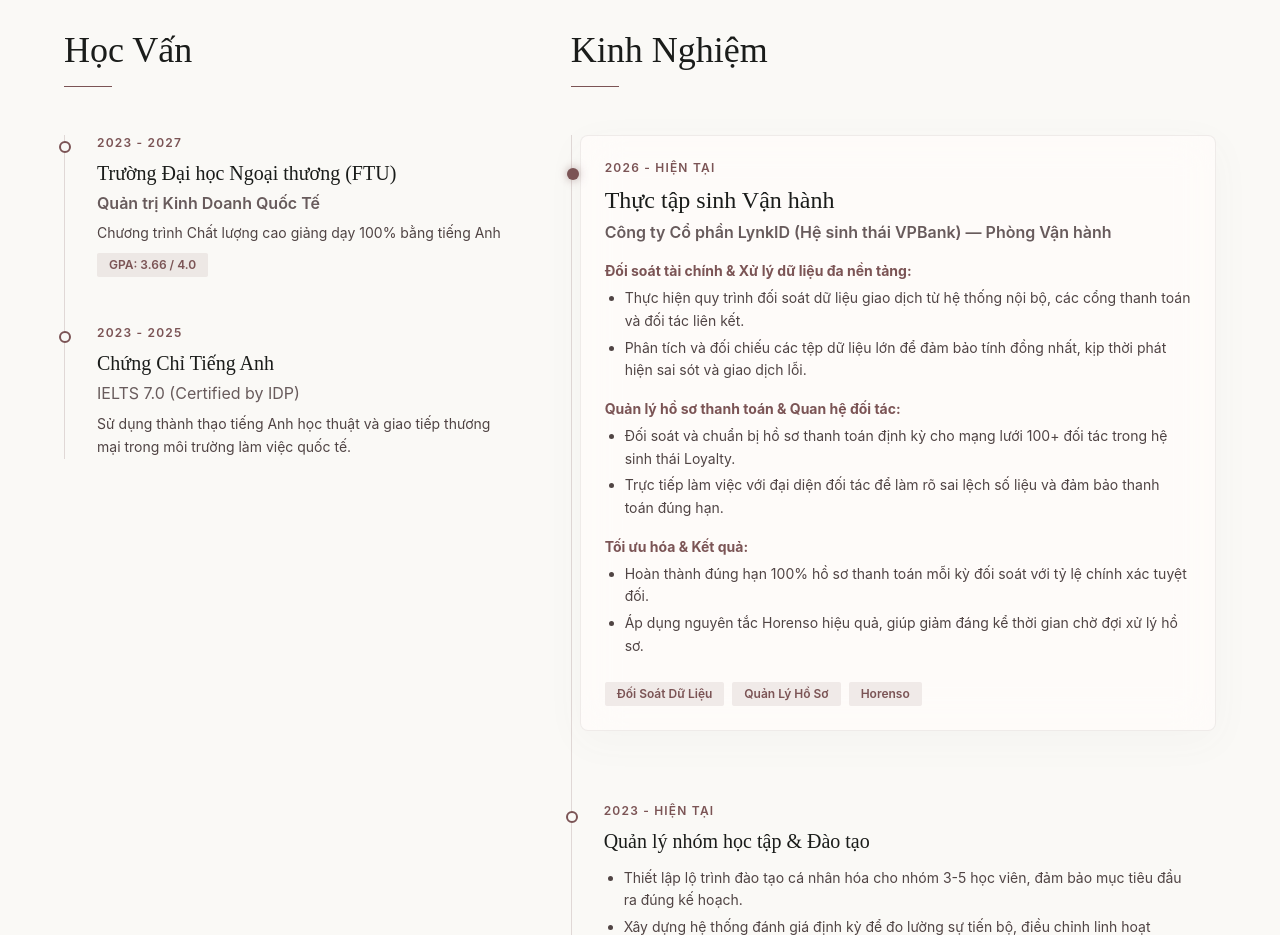
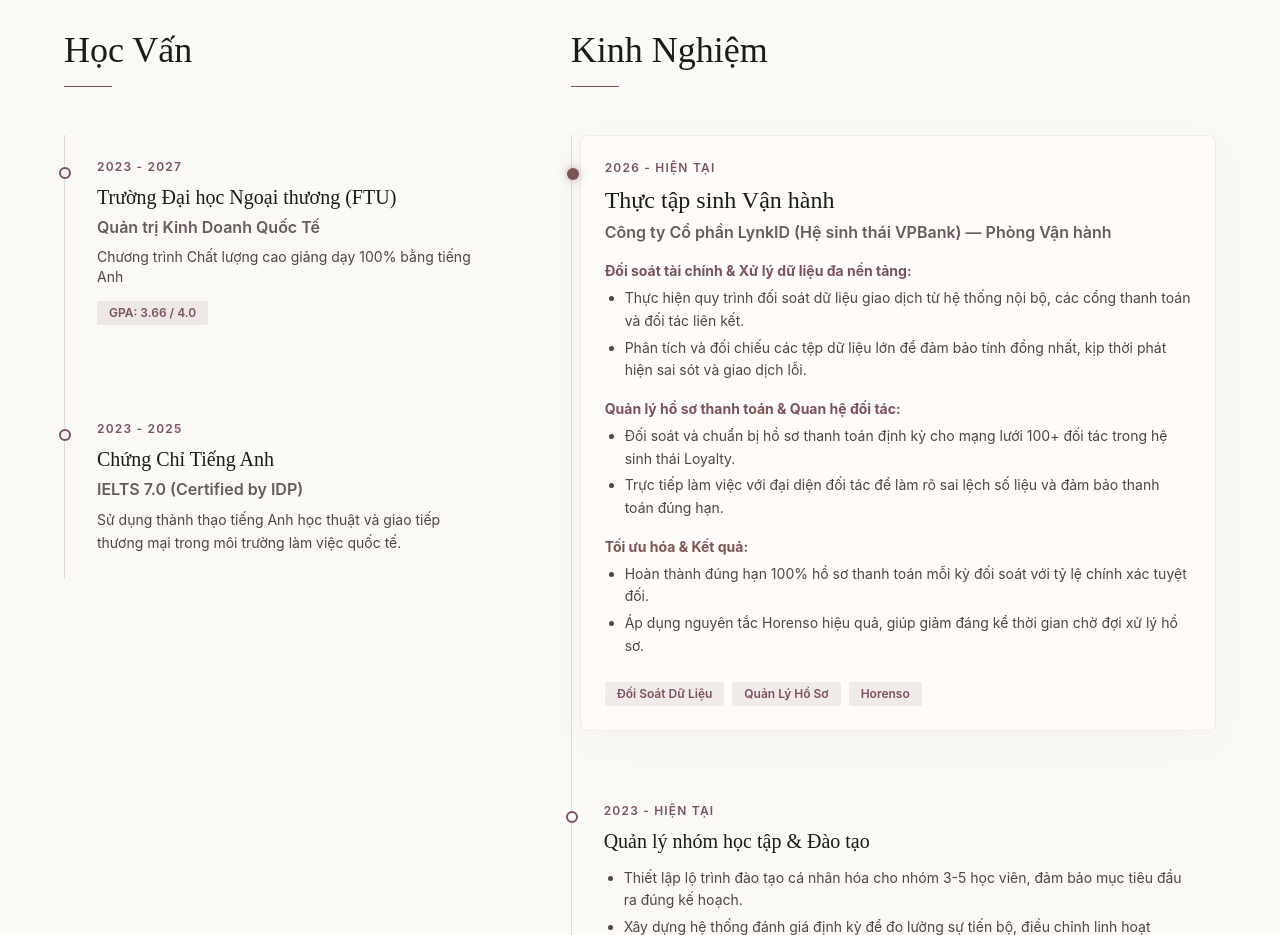
Before and after one commit to Trungs0002/portfolio-giang, a React (Create React App) app in the folder client/: page / in a window 1280 px wide. Shown: the part 3300-4235 px from the top of the page. Built offline with nearby package versions, Linux system fonts and the light colour scheme.

Commit message:
Align the education timeline cards symmetrically with experience list items

```diff
--- a/client/src/components/Experience.js
+++ b/client/src/components/Experience.js
@@ -17,8 +17,8 @@ const Experience = () => {
           <div className="relative pl-8 border-l border-[#7b5455]/20 space-y-12">
 
             {/* FTU */}
-            <div className="relative">
-              <div className="absolute -left-[38px] top-[6px] w-3 h-3 bg-[#faf9f6] border-2 border-[#7b5455] rounded-full"></div>
+            <div className="relative p-6 -ml-6 hover:bg-[#f4f3f1] rounded-xl transition-all duration-300">
+              <div className="absolute -left-[14px] top-8 w-3 h-3 bg-[#faf9f6] border-2 border-[#7b5455] rounded-full"></div>
               <span className="font-body text-xs font-semibold text-[#7b5455] tracking-widest uppercase mb-2 block">
                 2023 - 2027
               </span>
@@ -28,7 +28,7 @@ const Experience = () => {
               <p className="font-body text-base text-[#685b5c] mb-2 font-semibold">
                 Quản trị Kinh Doanh Quốc Tế
               </p>
-              <p className="font-body text-sm text-[#504444] mb-2">
+              <p className="font-body text-sm text-[#504444] mb-3">
                 Chương trình Chất lượng cao giảng dạy 100% bằng tiếng Anh
               </p>
               <span className="inline-flex items-center px-3 py-1 bg-[#7b5455]/10 text-[#7b5455] rounded font-body text-xs font-semibold">
@@ -37,15 +37,15 @@ const Experience = () => {
             </div>
 
             {/* IELTS */}
-            <div className="relative">
-              <div className="absolute -left-[38px] top-[6px] w-3 h-3 bg-[#faf9f6] border-2 border-[#7b5455] rounded-full"></div>
+            <div className="relative p-6 -ml-6 hover:bg-[#f4f3f1] rounded-xl transition-all duration-300">
+              <div className="absolute -left-[14px] top-8 w-3 h-3 bg-[#faf9f6] border-2 border-[#7b5455] rounded-full"></div>
               <span className="font-body text-xs font-semibold text-[#7b5455] tracking-widest uppercase mb-2 block">
                 2023 - 2025
               </span>
               <h3 className="font-display text-xl text-[#1a1c1a] mb-1">
                 Chứng Chỉ Tiếng Anh
               </h3>
-              <p className="font-body text-base text-[#685b5c] mb-2">
+              <p className="font-body text-base text-[#685b5c] mb-2 font-semibold">
                 IELTS 7.0 (Certified by IDP)
               </p>
               <p className="font-body text-sm text-[#504444] leading-relaxed">
```
